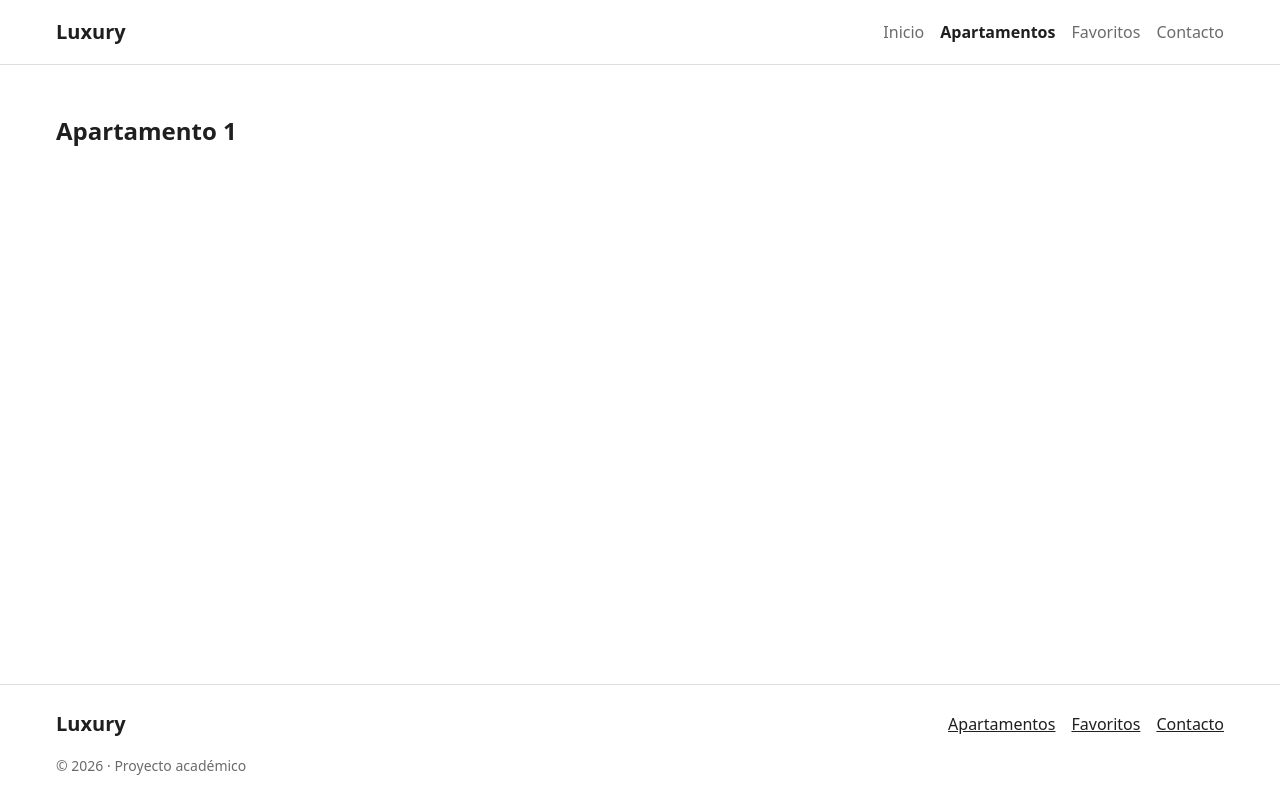
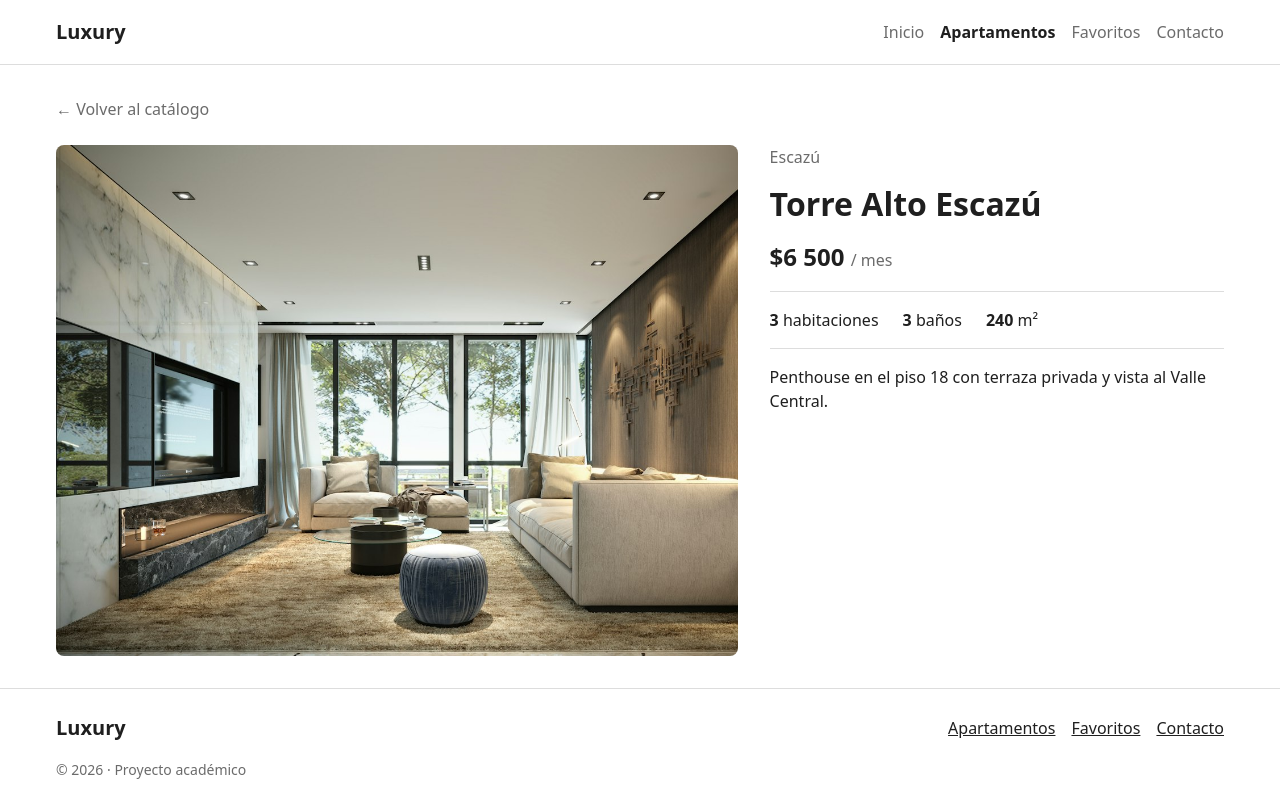
Before and after one commit to keyloor/proyecto-luxury, a React (Vite) app: page /apartamentos/1 in a window 1280 px wide. Built offline with nearby package versions, Linux system fonts and the light colour scheme.

Commit message:
Ver detalle del apartamento

```diff
--- a/src/app/features/apartments/pages/ApartmentDetail.tsx
+++ b/src/app/features/apartments/pages/ApartmentDetail.tsx
@@ -1,11 +1,77 @@
-import { useParams } from 'react-router-dom'
+import { Link, useParams } from 'react-router-dom'
+import { useFetch } from '../../shared/hooks/useFetch'
+import type { Apartment } from '../types/Apartment'
+import '../styles/ApartmentDetail.css'
 
 const ApartmentDetail = () => {
   const { id } = useParams()
+  const { data, isLoading, error } = useFetch<Apartment[]>('/data/apartments.json')
+
+  if (isLoading) {
+    return (
+      <section className="container page-section">
+        <p className="apartment-detail-message">Cargando apartamento...</p>
+      </section>
+    )
+  }
+
+  if (error) {
+    return (
+      <section className="container page-section">
+        <p className="apartment-detail-message">No se pudo cargar el apartamento: {error}</p>
+      </section>
+    )
+  }
+
+  const apartment = data?.find((item) => item.id === Number(id))
+
+  if (!apartment) {
+    return (
+      <section className="container page-section">
+        <p className="apartment-detail-message">No encontramos este apartamento.</p>
+        <Link className="apartment-detail-back" to="/apartamentos">
+          ← Volver al catálogo
+        </Link>
+      </section>
+    )
+  }
 
   return (
     <section className="container page-section">
-      <h1>Apartamento {id}</h1>
+      <Link className="apartment-detail-back" to="/apartamentos">
+        ← Volver al catálogo
+      </Link>
+
+      <div className="apartment-detail">
+        <img
+          className="apartment-detail-image"
+          src={apartment.image}
+          alt={`Foto de ${apartment.name}`}
+        />
+
+        <div className="apartment-detail-info">
+          <p className="apartment-detail-location">{apartment.location}</p>
+          <h1 className="apartment-detail-name">{apartment.name}</h1>
+
+          <p className="apartment-detail-price">
+            ${apartment.price.toLocaleString('es-CR')} <span>/ mes</span>
+          </p>
+
+          <ul className="apartment-detail-features">
+            <li>
+              <strong>{apartment.bedrooms}</strong> habitaciones
+            </li>
+            <li>
+              <strong>{apartment.bathrooms}</strong> baños
+            </li>
+            <li>
+              <strong>{apartment.area}</strong> m²
+            </li>
+          </ul>
+
+          <p className="apartment-detail-description">{apartment.description}</p>
+        </div>
+      </div>
     </section>
   )
 }
--- /dev/null
+++ b/src/app/features/apartments/styles/ApartmentDetail.css
@@ -0,0 +1,72 @@
+.apartment-detail-back {
+  display: inline-block;
+  margin-bottom: 24px;
+  color: var(--color-muted);
+  text-decoration: none;
+}
+
+.apartment-detail {
+  display: grid;
+  grid-template-columns: 1fr;
+  gap: 32px;
+}
+
+@media (min-width: 768px) {
+  .apartment-detail {
+    grid-template-columns: 3fr 2fr;
+  }
+}
+
+.apartment-detail-image {
+  width: 100%;
+  height: auto;
+  border-radius: var(--radius);
+}
+
+.apartment-detail-info {
+  display: flex;
+  flex-direction: column;
+  gap: 16px;
+}
+
+.apartment-detail-location {
+  margin: 0;
+  color: var(--color-muted);
+}
+
+.apartment-detail-name {
+  margin: 0;
+  font-size: 2rem;
+}
+
+.apartment-detail-price {
+  margin: 0;
+  font-size: 1.5rem;
+  font-weight: bold;
+}
+
+.apartment-detail-price span {
+  font-size: 1rem;
+  font-weight: normal;
+  color: var(--color-muted);
+}
+
+.apartment-detail-features {
+  display: flex;
+  flex-wrap: wrap;
+  gap: 24px;
+  margin: 0;
+  padding: 16px 0;
+  list-style: none;
+  border-top: 1px solid var(--color-border);
+  border-bottom: 1px solid var(--color-border);
+}
+
+.apartment-detail-description {
+  margin: 0;
+}
+
+.apartment-detail-message {
+  padding: 32px 0 16px;
+  color: var(--color-muted);
+}
```
